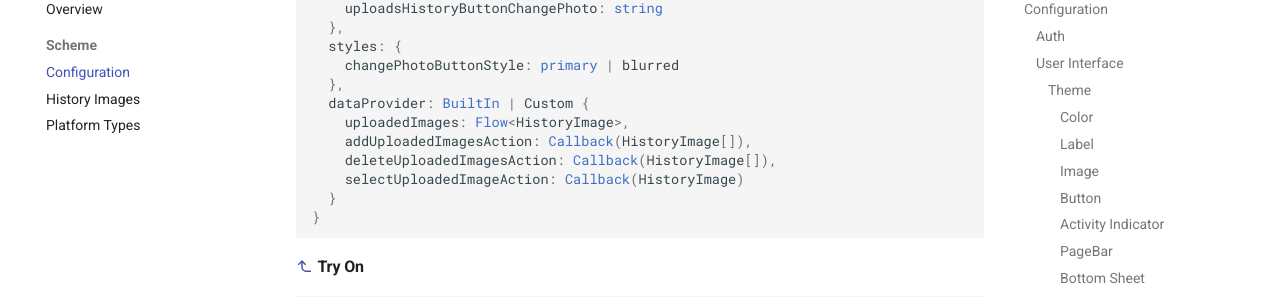
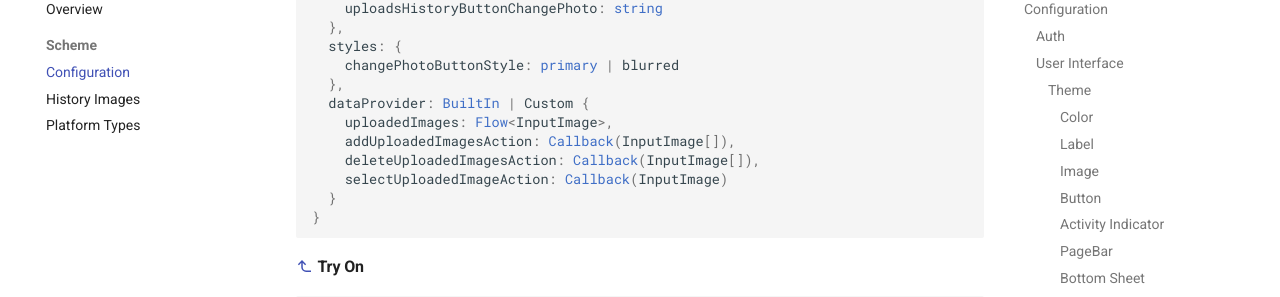
Before and after one commit to aiuta-com/docs, an MkDocs documentation site: the page built from docs/developer/scheme/configuration.md, in a window 1280 px wide and 900 px high, scrolled down 8844 px. Shown: the part 147-444 px from the top of the window. Built offline with MkDocs 1.6.1 and Material for MkDocs 9.7.7, drawn with Linux system fonts in a browser that asks for light colours; some of the changed text lies outside the part shown.

Commit message:
Using input/generated images

````diff
--- a/docs/developer/scheme/configuration.md
+++ b/docs/developer/scheme/configuration.md
@@ -679,10 +679,10 @@
     changePhotoButtonStyle: primary | blurred
   },
   dataProvider: BuiltIn | Custom {
-    uploadedImages: Flow<HistoryImage>,
-    addUploadedImagesAction: Callback(HistoryImage[]),
-    deleteUploadedImagesAction: Callback(HistoryImage[]),
-    selectUploadedImageAction: Callback(HistoryImage)
+    uploadedImages: Flow<InputImage>,
+    addUploadedImagesAction: Callback(InputImage[]),
+    deleteUploadedImagesAction: Callback(InputImage[]),
+    selectUploadedImageAction: Callback(InputImage)
   }
 }
 ```
@@ -829,9 +829,9 @@
     generationsHistoryPageTitle: string
   },
   dataProvider: BuiltIn | Custom {
-    generatedImages: Flow<HistoryImage>,
-    addGeneratedImages: Callback(HistoryImage[], string[]),
-    deleteGeneratedImages: Callback(HistoryImage[])
+    generatedImages: Flow<GenegaredImage>,
+    addGeneratedImages: Callback(GenegaredImage[]),
+    deleteGeneratedImages: Callback(GenegaredImage[])
   }
 }
 ```
````
